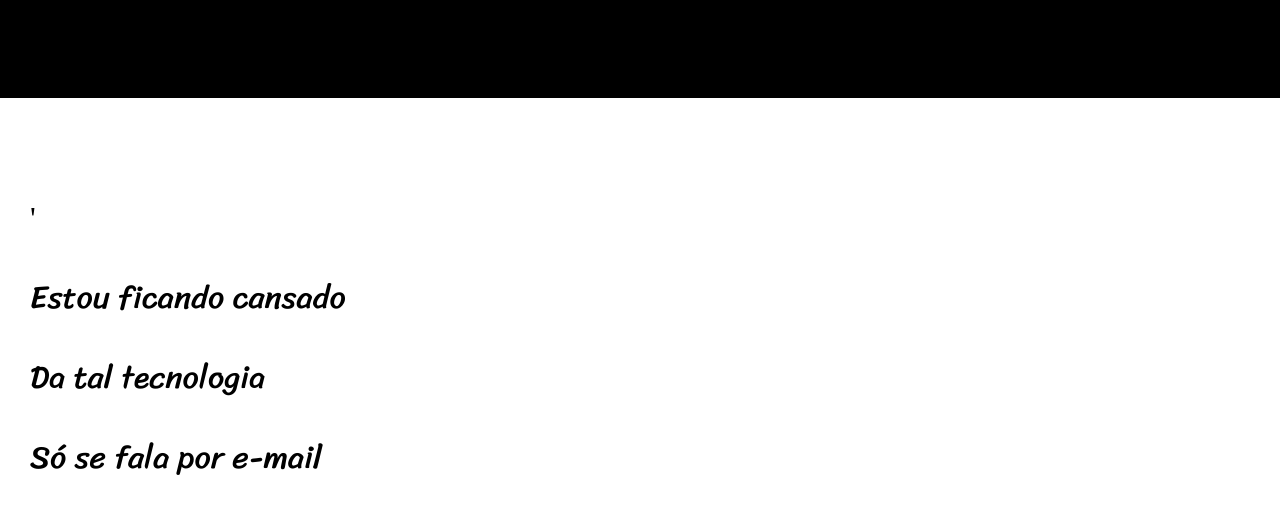
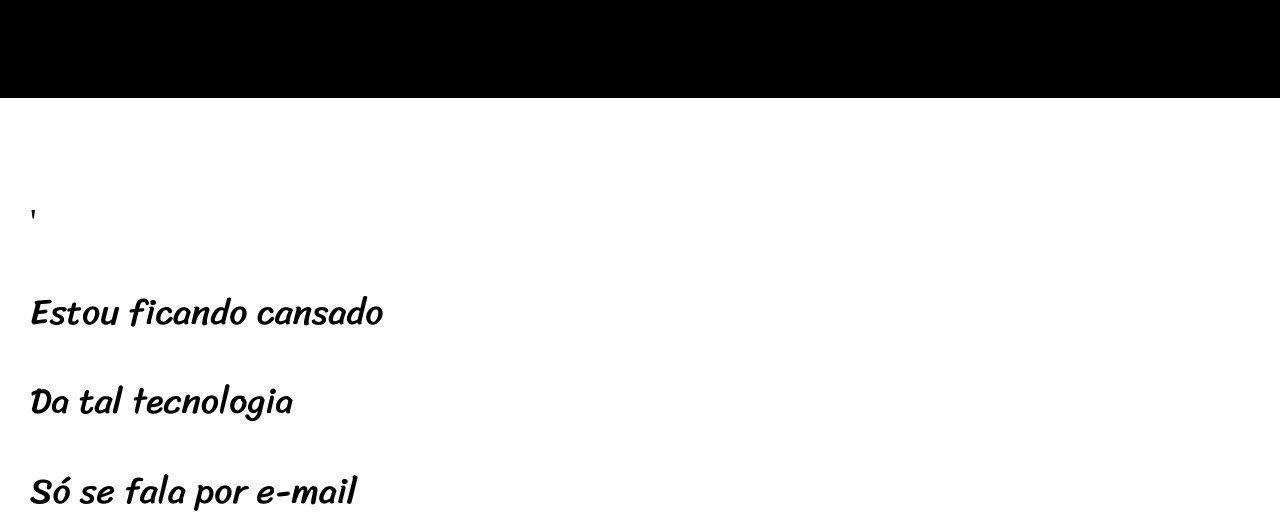
Before and after one commit to Gushigustavo/projeto-cordel, a plain HTML site: page index.html in a window 1280 px wide. Shown: the part 261-784 px from the top of the page. Drawn offline with Linux system fonts and the light colour scheme.

Commit message:
font size

```diff
--- a/style.css
+++ b/style.css
@@ -62,7 +62,7 @@ section.branco, section.box1, section.box2{
   padding-bottom: 10vh;
   padding-left: 30px;
   line-height: 2.5;
-  font-size: 2.5vw;
+  font-size: 2.8vw;
 
 }
 section.branco :first-child{
```
